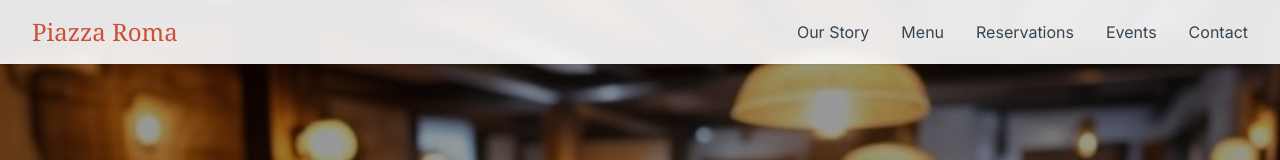
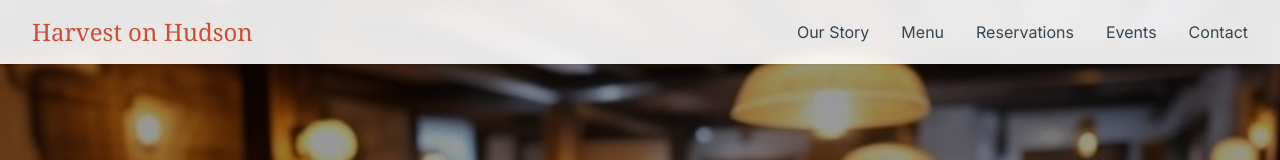
Before and after one commit to AdamLiscia/piazza-roma, a website: page index.html in a window 1280 px wide. Shown: the top 160 px of the page. Drawn offline with nearby package versions, Linux system fonts and the light colour scheme.

Commit message:
second commit

```diff
--- a/index.html
+++ b/index.html
@@ -44,7 +44,7 @@
             <div class="flex justify-between h-16">
                 <div class="flex">
                     <a href="/" class="flex items-center">
-                        <span class="text-2xl font-serif text-terra">Piazza Roma</span>
+                        <span class="text-2xl font-serif text-terra">Harvest on Hudson</span>
                     </a>
                 </div>
 
```
